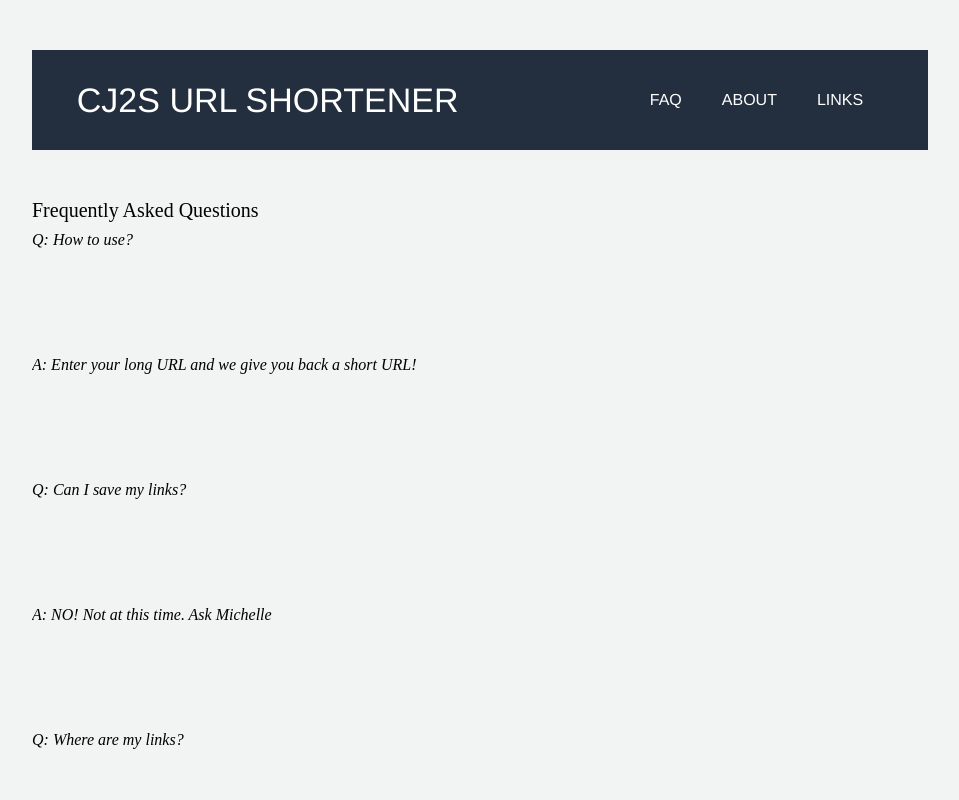
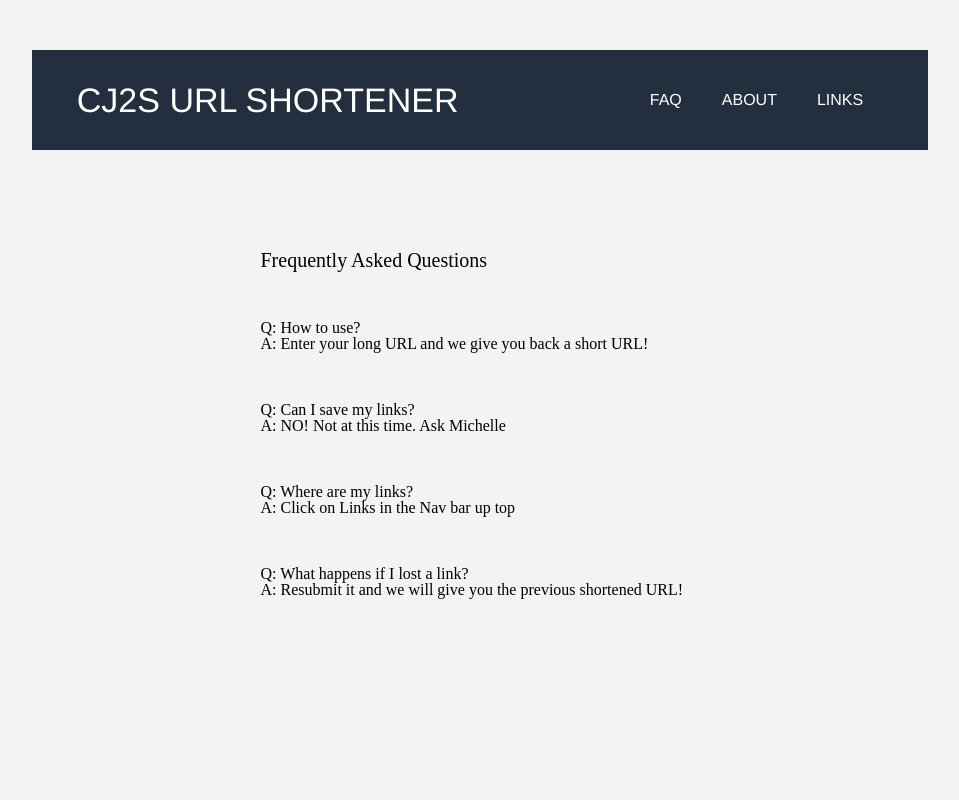
Before and after one commit to cj2-site/cj2_frontend, a React (Create React App) app: page /faq in a window 1280 px wide. Shown: the top 800 px of the page, without its empty margins (160-1119 px from the left). Built offline with nearby package versions, Linux system fonts and the light colour scheme; a web font is replaced by a local one.

Commit message:
delete function and styling

```diff
--- a/src/components/about.jsx
+++ b/src/components/about.jsx
@@ -9,41 +9,41 @@ const About = () => {
     <>
       <div>
         <section>
-          <img src={jori} alt="Jori image" title="Jori image" />
+          <img src={jori} alt="Jori" title="Jori" />
           <h2>Jorie Fernandez</h2>
           <p>Effective management skills allowed me to balance my time between my Computer Science education and military career. With focus and determination, I gained knowledge about software development, data analysis, and machine learning through participation in research and projects. With the guidance in the military, I developed my leadership and communication skills.</p>
-          <button><a href="https://www.linkedin.com/in/joriefernandez/" target="_blank">LinkedIn</a></button>
-          <button><a href="https://github.com/joriefernandez" target="_blank">Github</a></button>
+          <button><a href="https://www.linkedin.com/in/joriefernandez/" target="">LinkedIn</a></button>
+          <button><a href="https://github.com/joriefernandez" target="">Github</a></button>
         </section>
       </div>
       <div>
         <section>
-          <img src={john} alt="John image" title="John image" />
+          <img src={john} alt="John" title="John" />
           <h2>John Winters</h2>
           <p>Hi, I'm John! I'm a full-time dog dad that does software development on the side. I enjoy working out,
             playing video games, dog walks, and good mystery thriller movies ( 'Lucky Number Slevin' && 'Kiss Kiss Bang
             Bang' ).</p>
-          <button><a href="https://www.linkedin.com/in/john-winters/" target="_blank">LinkedIn</a></button>
-          <button><a href="https://www.instagram.com/thatsjustjohn/" target="_blank">Instagram</a></button>
+          <button><a href="https://www.linkedin.com/in/john-winters/" target="">LinkedIn</a></button>
+          <button><a href="https://www.instagram.com/thatsjustjohn/" target="">Instagram</a></button>
         </section>
       </div>
       <div>
         <section>
-          <img src={charles} alt="Charles image" title="Charles image" />
+          <img src={charles} alt="Charles" title="Charles" />
           <h2>Charles Clemens</h2>
           <p>Charles is my name and I am many things beside a full stack web developer (though I do find myself humming      Kip's ode to technology from the movie Napolean Dynamite quite often).
             Family man, martial artist, veteran, author, comedian, gamer, bassist, public speaker; these are all labels that describe different aspects of myself. At the core I am a man that yearns for growth, a lifelong learner that spends more time researching, contemplating, and practicing than watching tv.
             I believe in the chase and motivating others to chase after their own dreams makes me smile.
             All too often the inner critic receives more attention than it deserves so everyone wins when we can keep it silent. The inner critic is a liar that does not want you to know the truth: that we can convert dreams, no matter how big, into circumstances as long as we are willing to put in the work to make that happen.</p>
-          <button><a href="https://www.linkedin.com/in/cclemensjr/" target="_blank">LinkedIn</a></button>
+          <button><a href="https://www.linkedin.com/in/cclemensjr/" target="">LinkedIn</a></button>
         </section>
       </div>
       <div>
         <section>
-          <img src={stephen} alt="Stephen image" title="Stephen image" />
+          <img src={stephen} alt="Stephen" title="Stephen" />
           <h2>Stephen Chu</h2>
           <p>SDE Apprentice | BSc Applied Math | US Air Force Veteran</p>
-          <button><a href="https://www.linkedin.com/in/stephenchu530/" target="_blank">LinkedIn</a></button>
+          <button><a href="https://www.linkedin.com/in/stephenchu530/" target="">LinkedIn</a></button>
         </section>
       </div>
     </>
--- a/src/components/app.jsx
+++ b/src/components/app.jsx
@@ -5,6 +5,7 @@ import Home from './home.jsx';
 import Faq from './faq.jsx';
 import About from './about.jsx';
 import Links from './links.jsx';
+import superagent from 'superagent';
 
 class App extends React.Component {
   constructor(props) {
@@ -23,23 +24,27 @@ class App extends React.Component {
     tempLinks ? this.setState({links: tempLinks}) : this.setState({links: []});
   }
 
+  // Update local storage on update of component
+  componentDidUpdate() {
+    this.updateLocalStorage();
+  }
+
   updateLocalStorage = () => {
     // Update local storage
+    console.log('updateLS', this.state.links);
     localStorage.setItem("links", JSON.stringify(this.state.links));
   }
 
   // Not sure if this works
-  delLink = (tinyURL) => {
-    const links = this.state.links.filter((element) => element.tinyURL !== tinyURL);
-    console.log(links);
-    this.setState({links});
-    this.updateLocalStorage();
+  delLink = async (tinyURL) => {
+    // Call superagent to invoke a update / delete & update the links
+    let data = await superagent.put(`${this.state.backendURL.slice(0,26)}${tinyURL.slice(-4)}`)
+    .then(res => this.setState({ links: [...this.state.links.filter(element => element.tinyURL !== tinyURL)] }));
   }
 
   updateTinyURL = (tinyURL, longURL, qrCode) => {
     // Set state and call function to update storage.
     this.setState({ tinyURL });
-    console.log('update tiny', qrCode);
     this.setState({ qrCode });
     if(tinyURL !== '' && tinyURL){
       this.setState(previousState => ({
--- a/src/components/faq.jsx
+++ b/src/components/faq.jsx
@@ -2,17 +2,33 @@ import React from 'react';
 
 const Faq = () => {
   return (
-    <section>
-      <h2>Frequently Asked Questions</h2>
-      <p>Q: How to use?</p>
-      <p>A: Enter your long URL and we give you back a short URL!</p>
-      <p>Q: Can I save my links?</p>
-      <p>A: NO! Not at this time. Ask Michelle</p>
-      <p>Q: Where are my links?</p>
-      <p>A: Click on Links in the Nav bar up top</p>
-      <p>Q: What happens if I lost a link?</p>
-      <p>A: Resubmit it and we will give you the previous shortened URL!</p>
-    </section>
+    <div className='faqs'>
+      <section>
+        <div>
+          <h2>Frequently Asked Questions</h2>
+        </div>
+        <div>
+          <span>Q: How to use?</span>
+          <br/>
+          <span>A: Enter your long URL and we give you back a short URL!</span>
+        </div>
+        <div>
+          <span>Q: Can I save my links?</span>
+          <br/>
+          <span>A: NO! Not at this time. Ask Michelle</span>
+        </div>
+        <div>
+          <span>Q: Where are my links?</span>
+          <br/>
+          <span>A: Click on Links in the Nav bar up top</span>
+        </div>
+        <div>
+          <span>Q: What happens if I lost a link?</span>
+          <br/>
+          <span>A: Resubmit it and we will give you the previous shortened URL!</span>
+        </div>
+      </section>
+    </div>
   );
 }
 
--- a/src/components/linkitem.jsx
+++ b/src/components/linkitem.jsx
@@ -2,22 +2,21 @@ import React from 'react';
 import PropTypes from 'prop-types';
 
 export class LinkItem extends React.Component {
-  getStyle = () => {
-    return {
-      background: '#f4f4f4',
-      padding: '10px',
-    }
-  }
 
   render() {
-    console.log('linkitems', this.props);
-    //const { tinyURL, longURL } = this.props.link;
     return (
-      <div style={this.getStyle()}>
-        <p>
-        <span>Short: { this.props.tinyURL }  Long: { this.props.longURL }</span>
-          <button onClick={this.props.delLink.bind(this, this.props.key)} style={btnStyle}>x</button>
-        </p>
+      <div className="item">
+        <div className="itemImage">
+          <img src={this.props.qrCode} alt="QR code for website"></img>
+        </div>
+        <div className="itemURLS">
+          <span>Short: { this.props.tinyURL }</span>
+          <br/>
+          <span>Long: { this.props.longURL }</span>
+        </div>
+        <div className="itemButtons">
+          <button onClick={this.props.delLink.bind(this, this.props.tinyURL)}>Delete</button>
+        </div>
       </div>
     )
   }
@@ -25,18 +24,11 @@ export class LinkItem extends React.Component {
 
 // PropTypes
 LinkItem.propTypes = {
-  link: PropTypes.object.isRequired,
+  tinyURL: PropTypes.string.isRequired,
+  longURL: PropTypes.string.isRequired,
   delLink: PropTypes.func.isRequired,
 }
 
-const btnStyle = {
-  background: '#ff0000',
-  color: '#fff',
-  border: 'none',
-  padding: '5px 9px',
-  borderRadius: '50%',
-  cursor: 'pointer',
-  float: 'right'
-}
+
 
 export default LinkItem
--- a/src/components/links.jsx
+++ b/src/components/links.jsx
@@ -10,9 +10,11 @@ class Links extends React.Component {
       <LinkItem key={index} {...link} delLink={this.props.delLink} />
     ));
     return (
-      <section>
-      {renderedContent}
-      </section>
+      <div>
+        <section>
+          {renderedContent}
+        </section>
+      </div>
     )
   }
 }
--- a/src/components/outputurl.jsx
+++ b/src/components/outputurl.jsx
@@ -18,12 +18,18 @@ class OutputURL extends React.Component {
 
   render(){
     return (
-      <>
-        <img src={this.props.qrCode} />
-        <h2>{this.props.tinyURL}</h2>
-        <button onClick={this.copyToClipBoard}>Copy URL</button>
-        <button onClick={this.props.clearTinyURL}>Create another link</button>
-      </>
+      <div>
+        <section className='output'>
+        <div>
+          <img src={this.props.qrCode} />
+          <h2>{this.props.tinyURL}</h2>
+        </div>
+        <div>
+          <button onClick={this.copyToClipBoard}>Copy URL</button>
+          <button onClick={this.props.clearTinyURL}>Create another link</button>
+        </div>
+        </section>
+      </div>
     );
   }
 }
--- a/src/components/submiturl.jsx
+++ b/src/components/submiturl.jsx
@@ -34,11 +34,16 @@ class SubmitURL extends React.Component {
 
   render(){
     return (
-      <form onSubmit={this.handleSubmit}>
-        <h2>Paste your link you want to shorten below!</h2>
-        <input className='longUrlInput' onChange={this.handleURL} />
-        <button>Submit</button>
-      </form>
+      <div>
+        <section>
+          <form onSubmit={this.handleSubmit}>
+            <h2>Paste your link you want to shorten below!</h2>
+            <input className='longUrlInput' onChange={this.handleURL} />
+            <button>Submit</button>
+          </form>
+        </section>
+      </div>
+
     );
   }
 }
--- a/src/scss/_module.scss
+++ b/src/scss/_module.scss
@@ -1,3 +1,26 @@
 .longUrlInput {
   height: 35px;
 }
+
+.item {
+  display: flex;
+  flex-flow: row nowrap;
+  justify-content: center;
+  align-items: center;
+  width: 100%;
+}
+
+.faqs {
+  display: flex;
+  flex-flow: column nowrap;
+  justify-content: center;
+  width: 100;
+}
+
+.itemButtons button {
+  background-color: #ff0000;
+  margin:0 auto;
+  display:block;
+  padding: 5px 9px;
+  cursor: pointer;
+}
```
